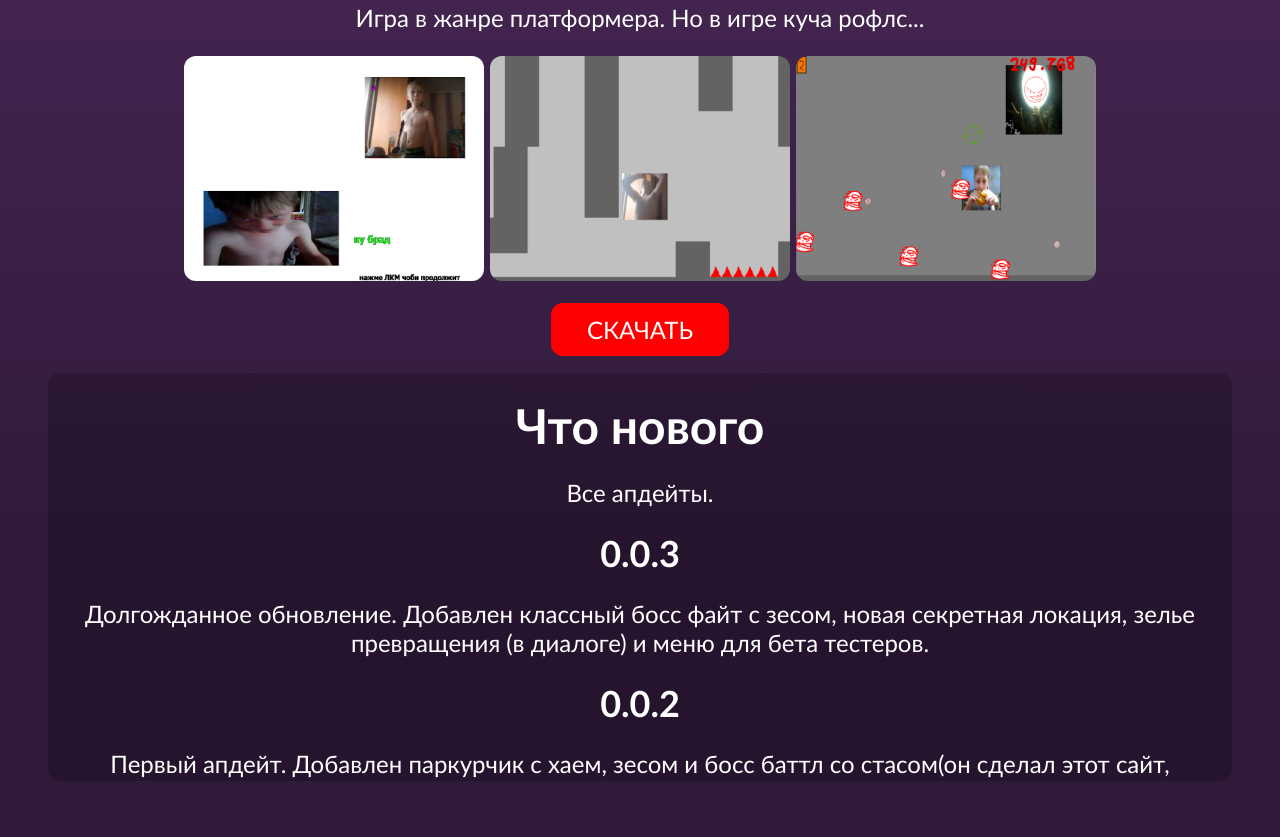
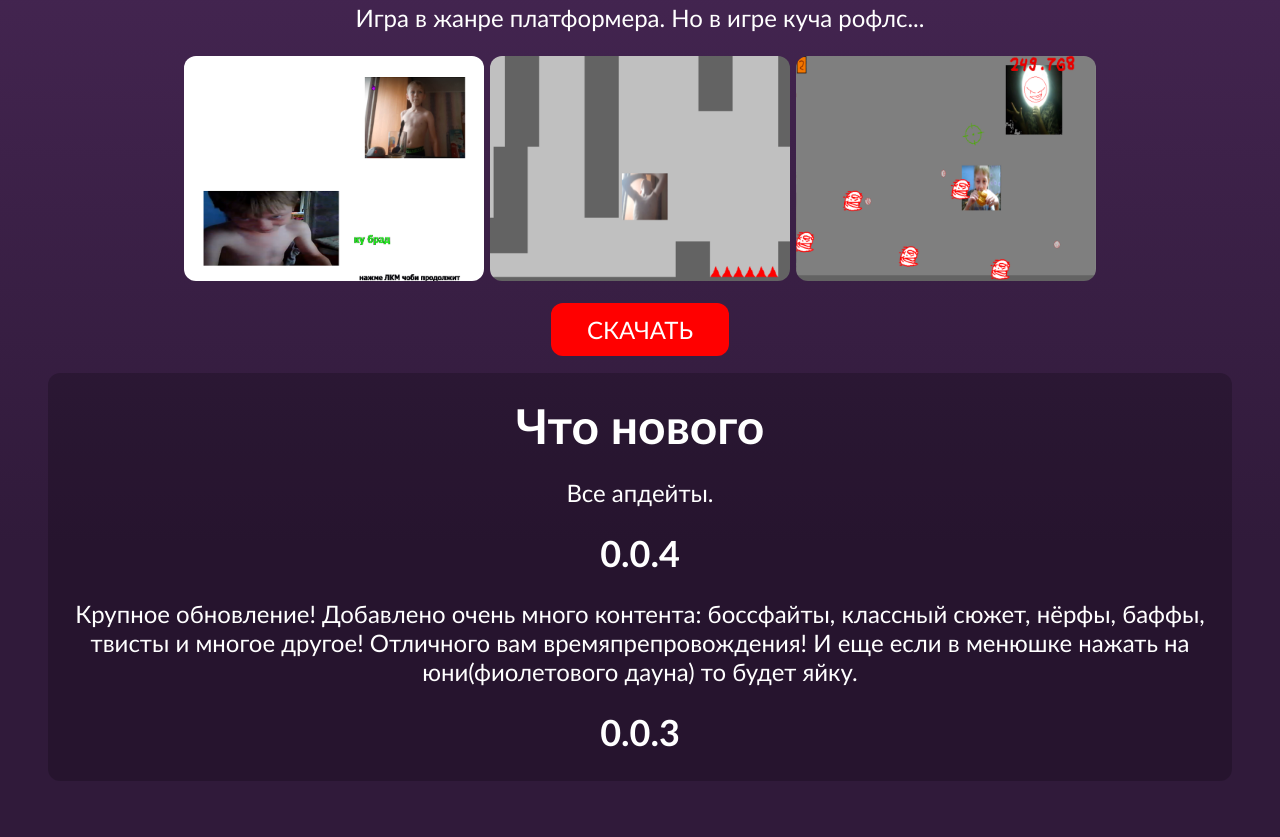
Before and after one commit to zesocas/dam, a plain HTML site: page index.html in a window 1280 px wide. Shown: the part 339-1176 px from the top of the page. Drawn offline with Linux system fonts and the light colour scheme.

Commit message:
Update index.html

```diff
--- a/index.html
+++ b/index.html
@@ -23,6 +23,8 @@
   <div class="changelog">
     <h1>Что нового</h1>
     <p>Все апдейты.</p>
+    <h2>0.0.4</h2>
+    <p>Крупное обновление! Добавлено очень много контента: боссфайты, классный сюжет, нёрфы, баффы, твисты и многое другое! Отличного вам времяпрепровождения! И еще если в менюшке нажать на юни(фиолетового дауна) то будет яйку.</p>
     <h2>0.0.3</h2>
     <p>Долгожданное обновление. Добавлен классный босс файт с зесом, новая секретная локация, зелье превращения (в диалоге) и меню для бета тестеров.</p>
     <h2>0.0.2</h2>
```
